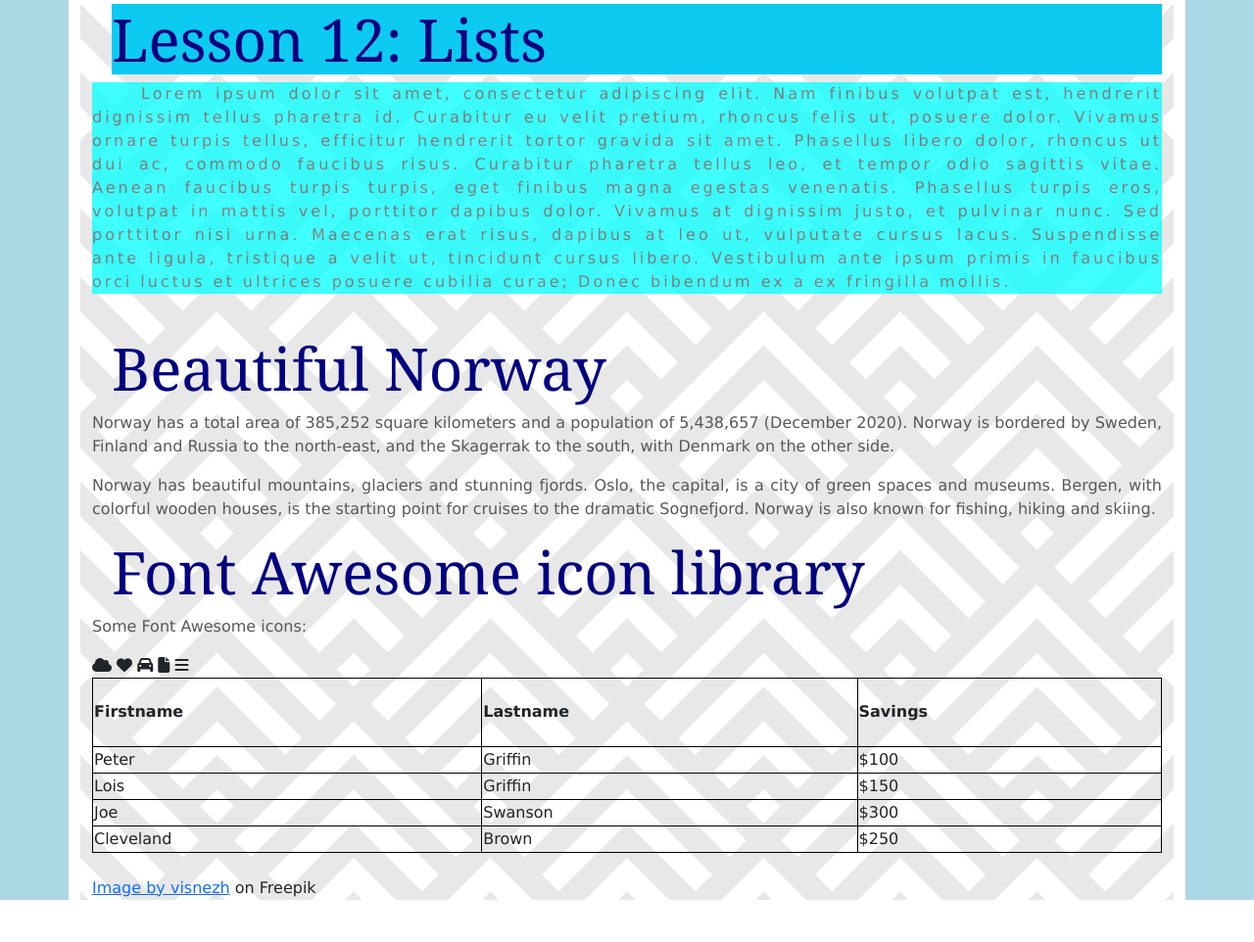
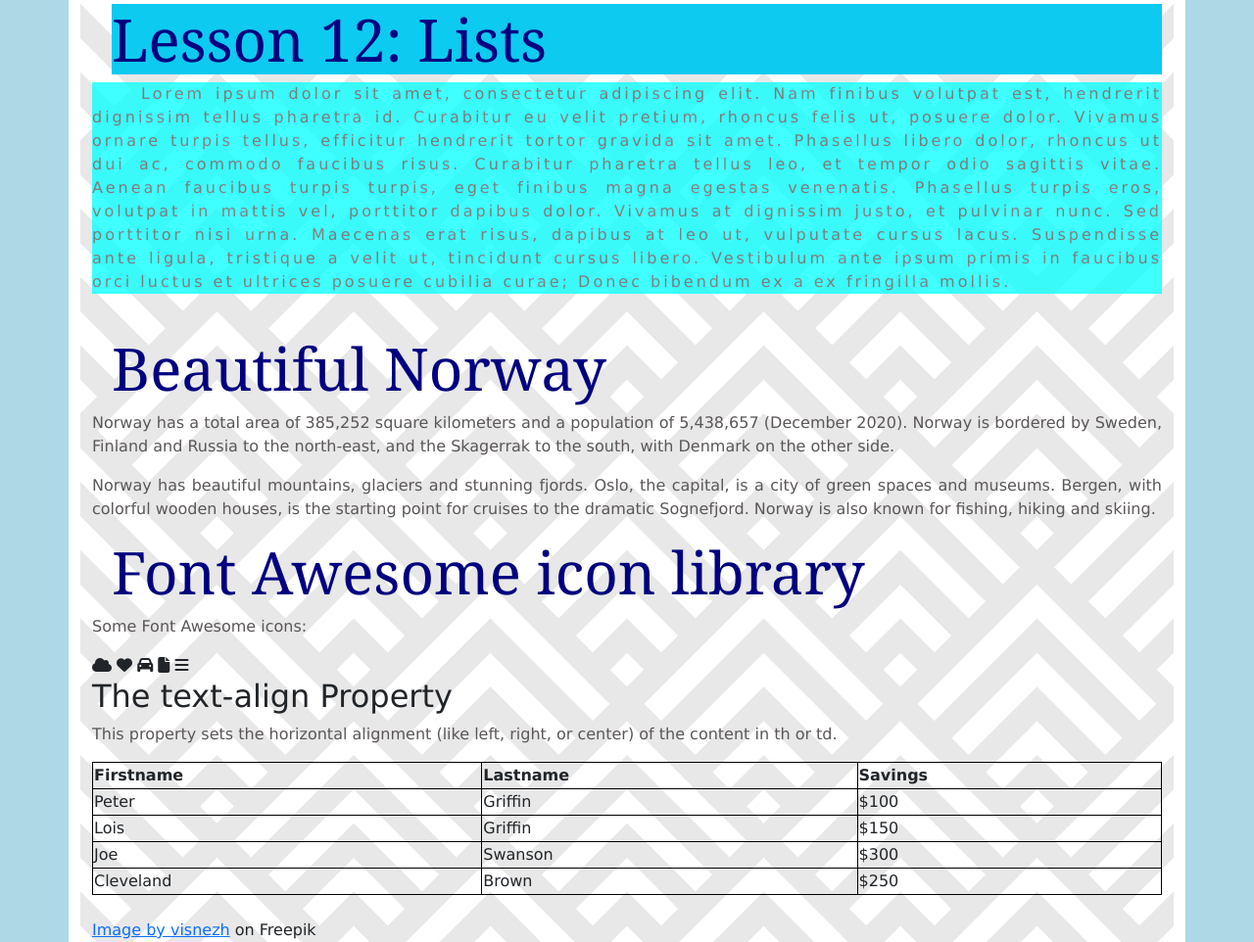
Before and after one commit to acfidelino/lab2, a PHP site: page / in a window 1280 px wide. Shown: the part 604-1566 px from the top of the page at 98% size. Before the commit the page ends 1523 px from the top, so only its background shows below. Run offline with PHP 8.4, Linux system fonts and the light colour scheme; some libraries are stand-ins or nearby versions; some web fonts are replaced.

Commit message:
L13.3 Table Align

```diff
--- a/week3/index.html
+++ b/week3/index.html
@@ -84,6 +84,10 @@
       -->
 
       <br>
+      <h2>The text-align Property</h2>
+
+      <p>This property sets the horizontal alignment (like left, right, or center) of the content in th or td.</p>
+
       <table>
         <tr>
           <th>Firstname</th>
--- a/week3/styles.css
+++ b/week3/styles.css
@@ -37,23 +37,6 @@ a.btn:hover, a.btn:active {
   background-color: red;
 }
 */
-/*
-ul.a {
-  list-style-type: circle;
-}
-
-ul.b {
-  list-style-type: square;
-}
-
-ol.c {
-  list-style-type: upper-roman;
-}
-
-ol.d {
-  list-style-type: lower-alpha;
-}
-*/
 table, td, th {
   border: 1px solid black !important;
 }
@@ -64,5 +47,5 @@ table {
 }
 
 th {
-  height: 70px !important;
+  text-align: left !important;
 }
```
